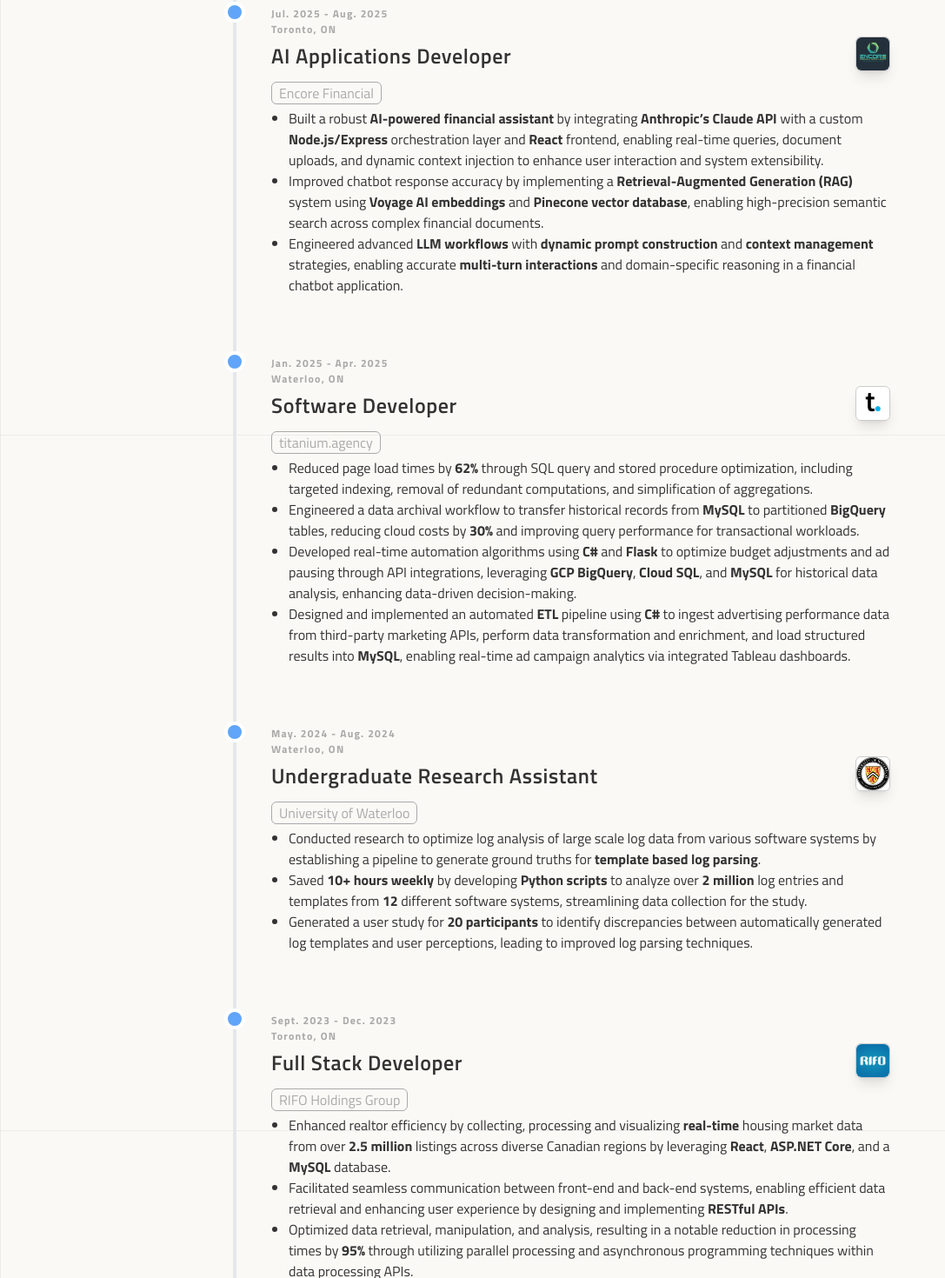
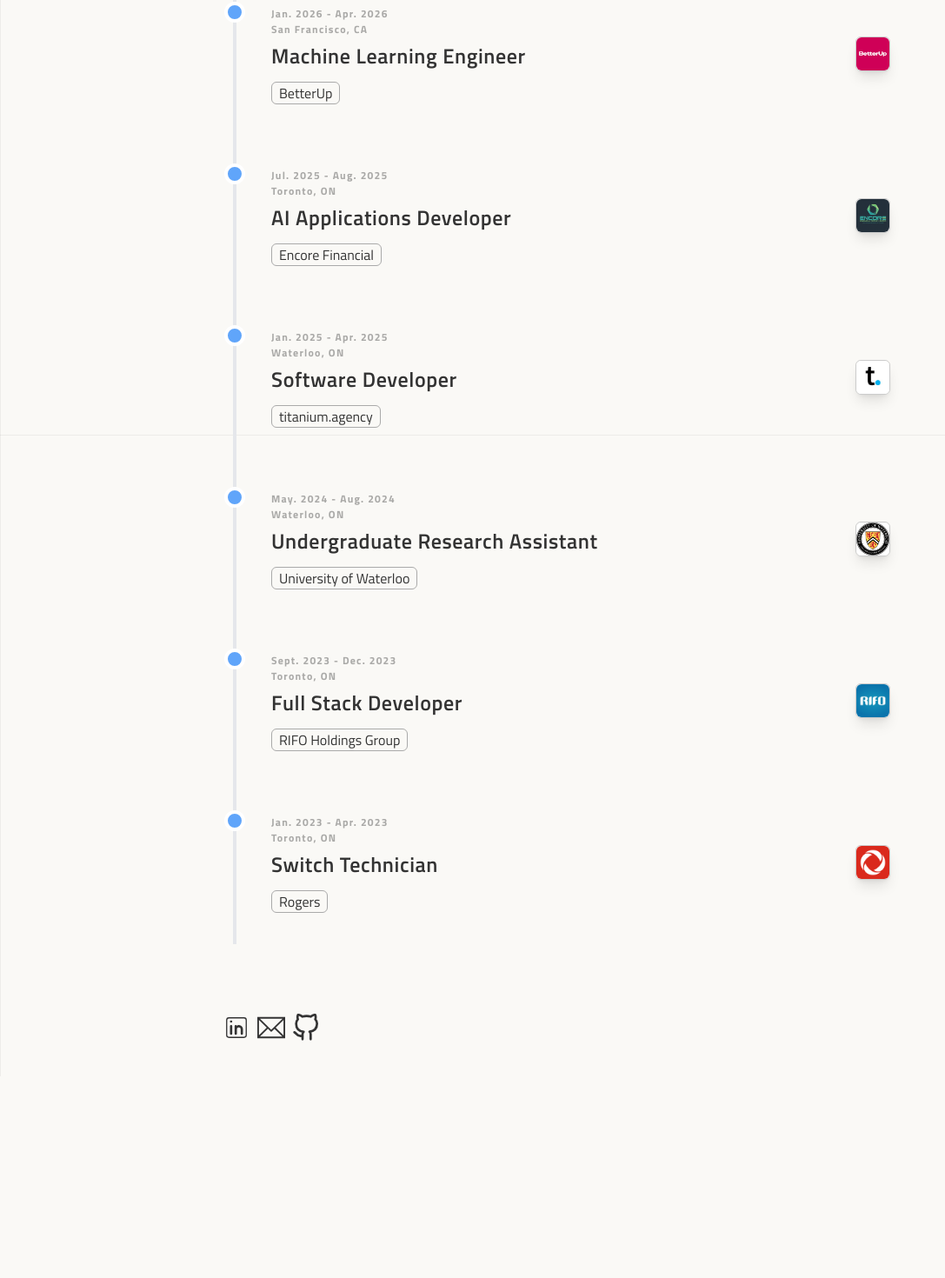
Before and after one commit to 04felixli/f3lixli.com, a Next.js app: page /experiences in a window 1280 px wide. Shown: the part 300-1770 px from the top of the page at 87% size, without its empty margins (0-1087 px from the left). After the commit the page ends 1538 px from the top, so only its background shows below. Built offline with nearby package versions, Linux system fonts and the light colour scheme.

Commit message:
Update resume and add new job experience

```diff
--- a/app/Objects/ExperienceObjects.tsx
+++ b/app/Objects/ExperienceObjects.tsx
@@ -13,71 +13,88 @@
 }
 
 export const USRAExperience: ExperienceObject = {
-    companyName: 'University of Waterloo',
-    description: "Contributed to a PhD student's research on estabilishing a pipeline to generate groundtruths for template based log parsing of large scale log data from various software systems under the supervision of Dr.W.Shang.",
+  companyName: "University of Waterloo",
+  description:
+    "Contributed to a PhD student's research on estabilishing a pipeline to generate groundtruths for template based log parsing of large scale log data from various software systems under the supervision of Dr.W.Shang.",
   keyWords: [],
-    startDate: 'May. 2024',
-    endDate: 'Aug. 2024',
-    techStack: '',
-    location: 'Waterloo, ON',
-    country: 'Canada',
-    status: 'Co-op',
-    companyLogo: '/Images/uwaterlooLogo.png',
-    role: 'Undergraduate Research Assistant'
-}
+  startDate: "May. 2024",
+  endDate: "Aug. 2024",
+  techStack: "",
+  location: "Waterloo, ON",
+  country: "Canada",
+  status: "Co-op",
+  companyLogo: "/Images/uwaterlooLogo.png",
+  role: "Undergraduate Research Assistant",
+};
 
 export const RIFOExperience: ExperienceObject = {
-    companyName: 'RIFO Holdings Group',
-    description: 'Utilized React, ASP.NET Core, and MySQL to create a comprehensive realtor tool, processing extensive Canadian housing data for informed decision-making. Also developed a C# WinForms app for multi-media display across multiple screens.',
+  companyName: "RIFO Holdings Group",
+  description:
+    "Utilized React, ASP.NET Core, and MySQL to create a comprehensive realtor tool, processing extensive Canadian housing data for informed decision-making. Also developed a C# WinForms app for multi-media display across multiple screens.",
   keyWords: ["React,", "ASP.NET", "Core,", "MySQL", "WinForms", "C#"],
-    startDate: 'Sept. 2023',
-    endDate: 'Dec. 2023',
-    techStack: 'React | ASP.Net Core | MySQL | .NET Core | WinForms',
-    location: 'Toronto, ON',
-    country: 'Canada',
-    status: 'Co-op',
-    companyLogo: '/Images/RifoLogo.jpg',
-    role: 'Full Stack Developer'
-}
+  startDate: "Sept. 2023",
+  endDate: "Dec. 2023",
+  techStack: "React | ASP.Net Core | MySQL | .NET Core | WinForms",
+  location: "Toronto, ON",
+  country: "Canada",
+  status: "Co-op",
+  companyLogo: "/Images/RifoLogo.jpg",
+  role: "Full Stack Developer",
+};
 
 export const RogersExperience: ExperienceObject = {
-    companyName: 'Rogers',
-    description: 'Enhanced fiber optic transport link reliability across various speeds, through collaborative testing methods while supporting a broad spectrum of Rogers customers across GSM, UMTS, LTE, and 5G technologies.',
+  companyName: "Rogers",
+  description:
+    "Enhanced fiber optic transport link reliability across various speeds, through collaborative testing methods while supporting a broad spectrum of Rogers customers across GSM, UMTS, LTE, and 5G technologies.",
   keyWords: ["GSM,", "UMTS,", "LTE,", "5G"],
-    startDate: 'Jan. 2023',
-    endDate: 'Apr. 2023',
-    techStack: 'GSM(2G) | UMTS(3G) | LTE(4G) | 5G | RFC 2544 | BERT | Networks',
-    location: 'Toronto, ON',
-    country: 'Canada',
-    status: 'Co-op',
-    companyLogo: '/Images/RogersLogo.png',
-    role: 'Switch Technician'
-}
+  startDate: "Jan. 2023",
+  endDate: "Apr. 2023",
+  techStack: "GSM(2G) | UMTS(3G) | LTE(4G) | 5G | RFC 2544 | BERT | Networks",
+  location: "Toronto, ON",
+  country: "Canada",
+  status: "Co-op",
+  companyLogo: "/Images/RogersLogo.png",
+  role: "Switch Technician",
+};
 
 export const TitaniumExperience: ExperienceObject = {
-    companyName: 'titanium.agency',
-    description: '',
+  companyName: "titanium.agency",
+  description: "",
   keyWords: [],
-    startDate: 'Jan. 2025',
-    endDate: 'Apr. 2025',
-    techStack: '',
-    location: 'Waterloo, ON',
-    country: 'Canada',
-    status: 'Co-op',
-    companyLogo: '/Images/TitaniumAgency.jpeg',
-    role: 'Software Developer'
-}
+  startDate: "Jan. 2025",
+  endDate: "Apr. 2025",
+  techStack: "",
+  location: "Waterloo, ON",
+  country: "Canada",
+  status: "Co-op",
+  companyLogo: "/Images/TitaniumAgency.jpeg",
+  role: "Software Developer",
+};
 
 export const EncoreFinancialExperience: ExperienceObject = {
-    companyName: 'Encore Financial',
-    description: '',
+  companyName: "Encore Financial",
+  description: "",
   keyWords: [],
-    startDate: 'Jul. 2025',
-    endDate: 'Aug. 2025',
-    techStack: '',
-    location: 'Toronto, ON',
-    country: 'Canada',
-    status: 'Co-op',
-    companyLogo: '/Images/EncoreFinancial.png',
-    role: 'AI Applications Developer'
-}
+  startDate: "Jul. 2025",
+  endDate: "Aug. 2025",
+  techStack: "",
+  location: "Toronto, ON",
+  country: "Canada",
+  status: "Co-op",
+  companyLogo: "/Images/EncoreFinancial.png",
+  role: "AI Applications Developer",
+};
+
+export const BetterUpExperience: ExperienceObject = {
+  companyName: "BetterUp",
+  description: "",
+  keyWords: [],
+  startDate: "Jan. 2026",
+  endDate: "Apr. 2026",
+  techStack: "",
+  location: "San Francisco, CA",
+  country: "United States",
+  status: "Co-op",
+  companyLogo: "/Images/BetterUp.png",
+  role: "Machine Learning Engineer",
+};
--- /dev/null
+++ b/app/experiences/BetterUp.tsx
@@ -0,0 +1,13 @@
+import React from "react";
+import ExperienceCard from "./ExperienceCard";
+import { BetterUpExperience } from "../Objects/ExperienceObjects";
+
+const BetterUp = () => {
+  return (
+    <ExperienceCard experience={BetterUpExperience}>
+      <ul></ul>
+    </ExperienceCard>
+  );
+};
+
+export default BetterUp;
--- a/app/experiences/EncoreFinancial.tsx
+++ b/app/experiences/EncoreFinancial.tsx
@@ -1,25 +1,13 @@
-import React from 'react'
-import ExperienceCard from './ExperienceCard'
-import { EncoreFinancialExperience } from '../Objects/ExperienceObjects'
+import React from "react";
+import ExperienceCard from "./ExperienceCard";
+import { EncoreFinancialExperience } from "../Objects/ExperienceObjects";
 
 const EncoreFinancial = () => {
-    return (
-        <ExperienceCard experience={EncoreFinancialExperience}>
-            <ul className='list-disc list-outside ml-5'>
-                <li>
-                    Built a robust <b>AI-powered financial assistant</b> by integrating <b>Anthropic’s Claude API</b> with a custom <b>Node.js/Express </b>
-                    orchestration layer and <b>React</b> frontend, enabling real-time queries, document uploads, and dynamic context injection to
-                    enhance user interaction and system extensibility.
-                </li>
-                <li>
-                    Improved chatbot response accuracy by implementing a <b>Retrieval-Augmented Generation (RAG)</b> system using <b>Voyage AI embeddings</b> and <b>Pinecone vector database</b>, enabling high-precision semantic search across complex financial documents.
-                </li>
-                <li>
-                    Engineered advanced <b>LLM workflows</b> with <b>dynamic prompt construction</b> and <b>context management</b> strategies, enabling accurate <b>multi-turn interactions</b> and domain-specific reasoning in a financial chatbot application.
-                </li>
-            </ul>
-        </ExperienceCard>
-    )
-}
+  return (
+    <ExperienceCard experience={EncoreFinancialExperience}>
+      <ul></ul>
+    </ExperienceCard>
+  );
+};
 
-export default EncoreFinancial
+export default EncoreFinancial;
--- a/app/experiences/ExperienceCard.tsx
+++ b/app/experiences/ExperienceCard.tsx
@@ -1,6 +1,6 @@
-import React, { ReactNode } from 'react';
-import './experiences.css';
-import { ExperienceObject } from '../Objects/ExperienceObjects';
+import React, { ReactNode } from "react";
+import "./experiences.css";
+import { ExperienceObject } from "../Objects/ExperienceObjects";
 
 interface Props {
   experience: ExperienceObject;
@@ -8,29 +8,30 @@
 }
 
 const ExperienceCard = ({ experience, children }: Props) => {
-
   return (
-        <section className='w-full'>
-            <div className='timeline'>
-                <div className='relative'>
-                    <div className='dot'></div>
-                    <div className='timeline-content'>
-                        <span className='timeline-date'>{experience.startDate} - {experience.endDate}</span>
-                        <p className='timeline-date'>{experience.location}</p>
-                        <div className='flex flex-row items-center justify-between'>
-                            <h3 className='timeline-title'>{experience.role}</h3>
-                            <div className='max-[270px]:hidden ml-3 w-10 h-10 mb-3 flex-shrink-0 break-inside-avoid border border-[#ccc] rounded-md shadow-lg'>
+    <section className="w-full">
+      <div className="timeline">
+        <div className="relative">
+          <div className="dot"></div>
+          <div className="timeline-content">
+            <span className="timeline-date">
+              {experience.startDate} - {experience.endDate}
+            </span>
+            <p className="timeline-date">{experience.location}</p>
+            <div className="flex flex-row items-center justify-between">
+              <h3 className="timeline-title">{experience.role}</h3>
+              <div className="max-[270px]:hidden ml-3 w-10 h-10 mb-3 flex-shrink-0 break-inside-avoid border border-[#ccc] rounded-md shadow-lg">
                 <img
                   src={experience.companyLogo}
                   alt={`${experience.companyName} Image`}
-                                    className='w-full h-full object-contain rounded-md bg-white'
+                  className="w-full h-full object-contain rounded-md bg-white"
                 />
               </div>
             </div>
-                        <p className='border border-[#aaa] rounded-md w-fit px-2 text-[#aaa]'>{experience.companyName}</p>
-                        <div className='mt-1'>
-                            {children}
-                        </div>
+            <p className="border border-[#aaa] rounded-md w-fit px-2">
+              {experience.companyName}
+            </p>
+            <div className="mt-1">{children}</div>
           </div>
         </div>
       </div>
--- a/app/experiences/RIFO.tsx
+++ b/app/experiences/RIFO.tsx
@@ -1,30 +1,13 @@
-import React from 'react'
-import ExperienceCard from './ExperienceCard'
-import { RIFOExperience } from '../Objects/ExperienceObjects'
+import React from "react";
+import ExperienceCard from "./ExperienceCard";
+import { RIFOExperience } from "../Objects/ExperienceObjects";
 
 const RIFO = () => {
-    return (
-        <ExperienceCard experience={RIFOExperience}>
-            <ul className='list-disc list-outside ml-5'>
-                <li>
-                    Enhanced realtor efficiency by collecting, processing and visualizing <span className='font-bold'>real-time</span> housing market data from over <span className='font-bold'>2.5 million </span>
-                    listings across diverse Canadian regions by leveraging <span className='font-bold'>React</span>, <span className='font-bold'>ASP.NET Core</span>, and a <span className='font-bold'>MySQL</span> database.
-                </li>
-                <li>
-                    Facilitated seamless communication between front-end and back-end systems, enabling efficient data retrieval and
-                    enhancing user experience by designing and implementing <span className='font-bold'>RESTful APIs</span>.
-                </li>
-                <li>
-                    Optimized data retrieval, manipulation, and analysis, resulting in a notable reduction in processing times by <span className='font-bold'>95% </span>
-                    through utilizing parallel processing and asynchronous programming techniques within data processing APIs.
-                </li>
-                <li>
-                    Engineered a <span className='font-bold'>WinForms</span> desktop application using <span className='font-bold'>C#</span> and <span className='font-bold'>.NET Core</span> to display various company media on multiple
-                    screens.
-                </li>
-            </ul>
-        </ExperienceCard>
-    )
-}
+  return (
+    <ExperienceCard experience={RIFOExperience}>
+      <ul></ul>
+    </ExperienceCard>
+  );
+};
 
-export default RIFO
+export default RIFO;
--- a/app/experiences/Rogers.tsx
+++ b/app/experiences/Rogers.tsx
@@ -1,20 +1,13 @@
-import React from 'react'
-import ExperienceCard from './ExperienceCard'
-import { RogersExperience } from '../Objects/ExperienceObjects'
+import React from "react";
+import ExperienceCard from "./ExperienceCard";
+import { RogersExperience } from "../Objects/ExperienceObjects";
 
 const Rogers = () => {
-    return (
-        <ExperienceCard experience={RogersExperience}>
-            <ul className='list-disc list-outside ml-5'>
-                <li>
-                    Improved the reliability of fiber optic transport links through collaborative testing and troubleshooting using <span className='font-bold'>RFC 2544</span> and <span className='font-bold'>BERT</span> tests.
-                </li>
-                <li>
-                    Contributed holistically to all Rogers customers, working with <span className='font-bold'>GSM (2G)</span>, <span className='font-bold'>UMTS (3G)</span>, <span className='font-bold'>LTE (4G)</span>, and <span className='font-bold'>5G</span> technologies.
-                </li>
-            </ul>
-        </ExperienceCard>
-    )
-}
+  return (
+    <ExperienceCard experience={RogersExperience}>
+      <ul></ul>
+    </ExperienceCard>
+  );
+};
 
-export default Rogers
+export default Rogers;
--- a/app/experiences/TitaniumAgency.tsx
+++ b/app/experiences/TitaniumAgency.tsx
@@ -1,26 +1,13 @@
-import React from 'react'
-import ExperienceCard from './ExperienceCard'
-import { TitaniumExperience } from '../Objects/ExperienceObjects'
+import React from "react";
+import ExperienceCard from "./ExperienceCard";
+import { TitaniumExperience } from "../Objects/ExperienceObjects";
 
 const TitaniumAgency = () => {
-    return (
-        <ExperienceCard experience={TitaniumExperience}>
-            <ul className="list-disc list-outside ml-5">
-                <li>
-                    Reduced page load times by <span className="font-bold">62%</span> through SQL query and stored procedure optimization, including targeted indexing, removal of redundant computations, and simplification of aggregations.
-                </li>
-                <li>
-                    Engineered a data archival workflow to transfer historical records from <span className="font-bold">MySQL</span> to partitioned <span className="font-bold">BigQuery</span> tables, reducing cloud costs by <span className="font-bold">30%</span> and improving query performance for transactional workloads.
-                </li>
-                <li>
-                    Developed real-time automation algorithms using <span className="font-bold">C#</span> and <span className="font-bold">Flask</span> to optimize budget adjustments and ad pausing through API integrations, leveraging <span className="font-bold">GCP BigQuery</span>, <span className="font-bold">Cloud SQL</span>, and <span className="font-bold">MySQL</span> for historical data analysis, enhancing data-driven decision-making.
-                </li>
-                <li>
-                    Designed and implemented an automated <span className="font-bold">ETL</span> pipeline using <span className="font-bold">C#</span> to ingest advertising performance data from third-party marketing APIs, perform data transformation and enrichment, and load structured results into <span className="font-bold">MySQL</span>, enabling real-time ad campaign analytics via integrated Tableau dashboards.
-                </li>
-            </ul>
-        </ExperienceCard>
-    )
-}
+  return (
+    <ExperienceCard experience={TitaniumExperience}>
+      <ul></ul>
+    </ExperienceCard>
+  );
+};
 
-export default TitaniumAgency
+export default TitaniumAgency;
--- a/app/experiences/USRA.tsx
+++ b/app/experiences/USRA.tsx
@@ -1,26 +1,13 @@
-import React from 'react'
-import ExperienceCard from './ExperienceCard'
-import { USRAExperience } from '../Objects/ExperienceObjects'
+import React from "react";
+import ExperienceCard from "./ExperienceCard";
+import { USRAExperience } from "../Objects/ExperienceObjects";
 
 const Rogers = () => {
-    return (
-        <ExperienceCard experience={USRAExperience}>
-            <ul className='list-disc list-outside ml-5'>
-                <li>
-                    Conducted research to optimize log analysis of large scale log data from various software systems by establishing a
-                    pipeline to generate ground truths for <span className='font-bold'>template based log parsing</span>.
-                </li>
-                <li>
-                    Saved <span className='font-bold'>10+ hours weekly</span> by developing <span className='font-bold'>Python scripts</span> to analyze over <span className='font-bold'>2 million</span> log entries and templates from <span className='font-bold'>12 </span>
-                    different software systems, streamlining data collection for the study.
-                </li>
-                <li>
-                    Generated a user study for <span className='font-bold'>20 participants</span> to identify discrepancies between automatically generated log templates and
-                    user perceptions, leading to improved log parsing techniques.
-                </li>
-            </ul>
-        </ExperienceCard>
-    )
-}
+  return (
+    <ExperienceCard experience={USRAExperience}>
+      <ul></ul>
+    </ExperienceCard>
+  );
+};
 
-export default Rogers
+export default Rogers;
--- a/app/experiences/page.tsx
+++ b/app/experiences/page.tsx
@@ -1,18 +1,24 @@
-import React from 'react'
-import Layout from '../components/util/layout'
-import { RIFOExperience, RogersExperience, USRAExperience } from '../Objects/ExperienceObjects'
-import { Pages } from '../components/NavBar/NavBar'
-import USRA from './USRA'
-import RIFO from './RIFO'
-import Rogers from './Rogers'
-import TitaniumAgency from './TitaniumAgency'
-import EncoreFinancial from './EncoreFinancial'
+import React from "react";
+import Layout from "../components/util/layout";
+import {
+  RIFOExperience,
+  RogersExperience,
+  USRAExperience,
+} from "../Objects/ExperienceObjects";
+import { Pages } from "../components/NavBar/NavBar";
+import USRA from "./USRA";
+import RIFO from "./RIFO";
+import Rogers from "./Rogers";
+import TitaniumAgency from "./TitaniumAgency";
+import EncoreFinancial from "./EncoreFinancial";
+import BetterUp from "./BetterUp";
 
 const Experiences = () => {
   const experiences = [USRAExperience, RIFOExperience, RogersExperience];
   return (
-        <Layout currentPage={Pages.experiences} pageName='Experiences'>
-            <div className='mt-5'>
+    <Layout currentPage={Pages.experiences} pageName="Experiences">
+      <div className="mt-5">
+        <BetterUp />
         <EncoreFinancial />
         <TitaniumAgency />
         <USRA />
@@ -20,7 +26,7 @@
         <Rogers />
       </div>
     </Layout>
-    )
-}
+  );
+};
 
-export default Experiences
+export default Experiences;
```
Also changed, not shown: public/Images/BetterUp.png (added), 1 other file (tests, documents, lock files or other folders). Lines whose indentation alone changed are shown as unchanged.
